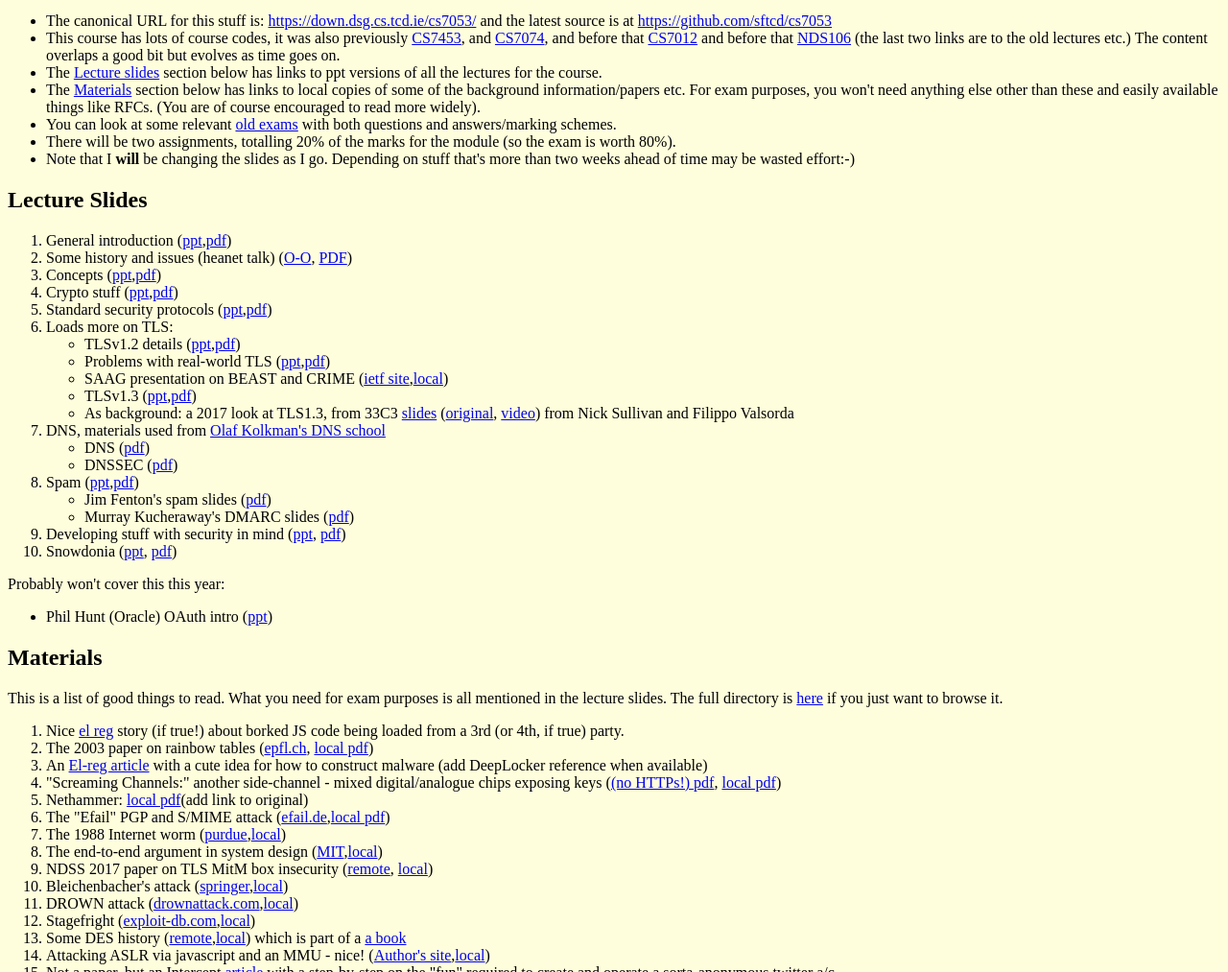
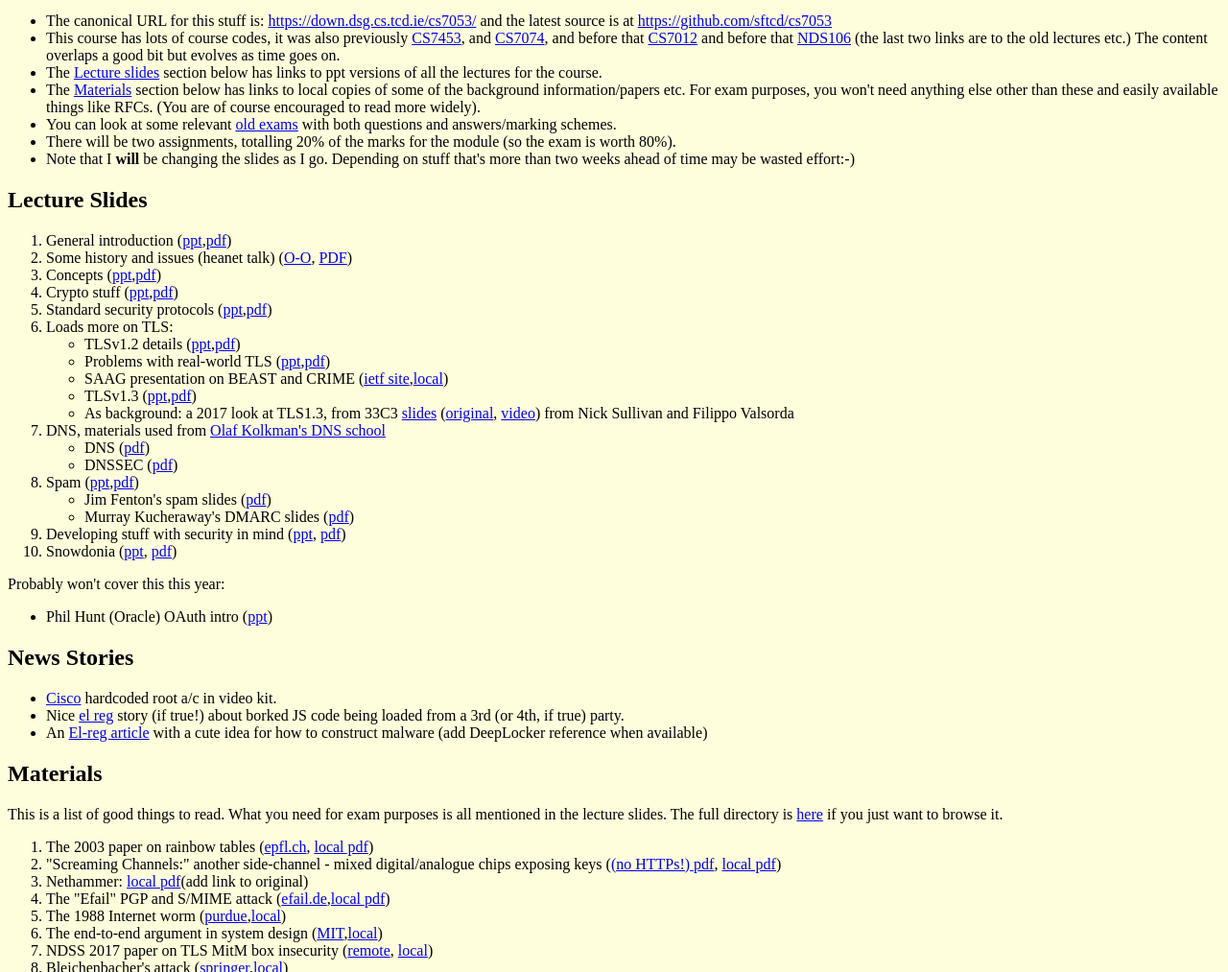
Before and after one commit to sftcd/cs7053, a plain HTML site: page 2016index.html in a window 1280 px wide. Shown: the part 87-1100 px from the top of the page at 96% size. Drawn offline with Linux system fonts and the light colour scheme.

Commit message:
added news links

```diff
--- a/2016index.html
+++ b/2016index.html
@@ -81,6 +81,18 @@ that's more than two weeks ahead of time may be wasted effort:-)</li>
   </ul>
 
 
+<h2><a name="stories">News Stories</a></h2>
+
+<ul>
+
+<li><a href="https://www.theregister.co.uk/2018/09/25/cisco_hardcoded_credentials/">Cisco</a> hardcoded root a/c in video kit.</li>
+<li>Nice <a href="https://www.theregister.co.uk/2018/09/12/feedify_magecart_javascript_library_hacked/">el reg</a>
+				story (if true!) about borked JS code being loaded from a 3rd (or 4th, if true) party.</li>
+<li> An <a href="https://www.theregister.co.uk/2018/08/09/neural_network_malware/">El-reg article</a> with a cute idea
+				for how to construct malware (add DeepLocker reference when available) </li>
+
+</ul>
+
 
 <h2><a name="materials">Materials</a></h2>
 
@@ -90,12 +102,8 @@ The full directory is <a href="materials/">here</a> if you
 just want to browse it.</p>
 
 <ol>
-		<li>Nice <a href="https://www.theregister.co.uk/2018/09/12/feedify_magecart_javascript_library_hacked/">el reg</a>
-				story (if true!) about borked JS code being loaded from a 3rd (or 4th, if true) party.</li>
 		<li> The 2003 paper on rainbow tables (<a href="https://lasec.epfl.ch/pub/lasec/doc/Oech03.pdf">epfl.ch</a>,
 				<a href="materials/Oech03.pdf">local pdf</a>)</li>
-		<li> An <a href="https://www.theregister.co.uk/2018/08/09/neural_network_malware/">El-reg article</a> with a cute idea
-				for how to construct malware (add DeepLocker reference when available) </li>
 		<li>"Screaming Channels:" another side-channel - mixed digital/analogue chips exposing keys (<a href="http://s3.eurecom.fr/docs/ccs18_camurati_preprint.pdf">(no HTTPs!) pdf</a>,
 				<a href="materials/https://s3.eurecom.fr/docs/ccs18_camurati_preprint.pdf">local pdf</a>)</li>
 		<li>Nethammer: <a href="materials/nethammer-1805.04956.pdf">local pdf</a>(add link to original)</li>
```
